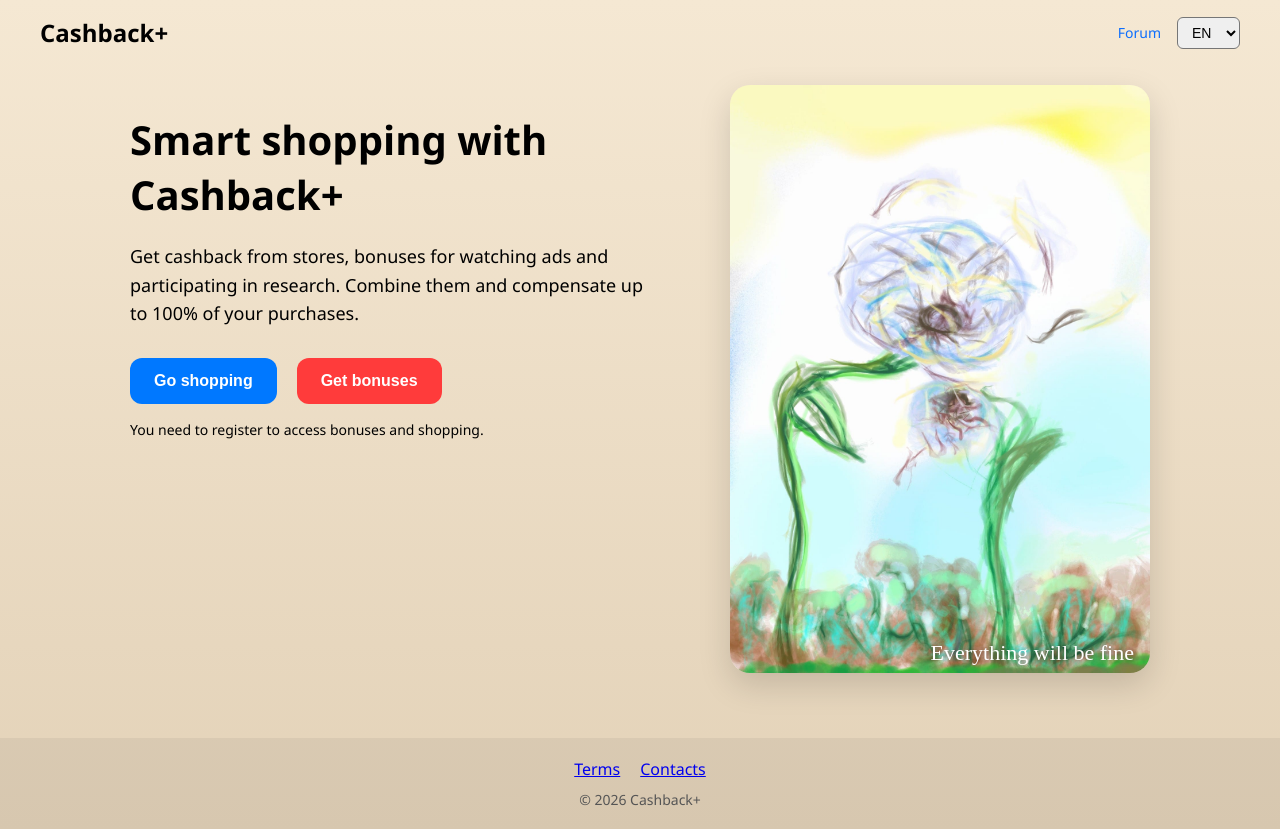
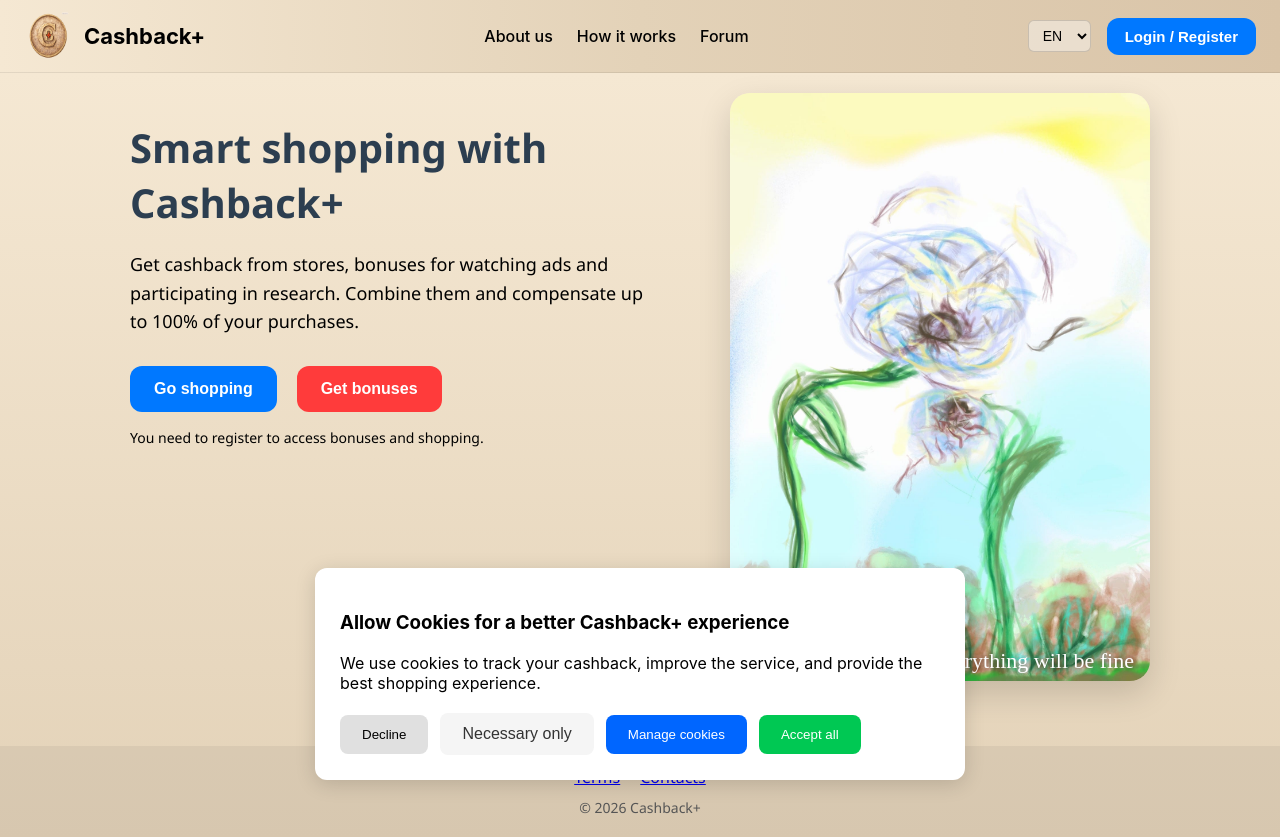
Before and after one commit to Avenirych/Cashback, a React (Create React App) app in the folder cashback-frontend/: page / in a window 1280 px wide. Built offline with nearby package versions, Linux system fonts and the light colour scheme.

Commit message:
Restore original header (spinning coin, About us, How it works, Forum, language switcher, login/avatar); fix language switcher; use original AboutUs/Services pages

```diff
--- a/cashback-frontend/src/App.tsx
+++ b/cashback-frontend/src/App.tsx
@@ -1,36 +1,63 @@
+import "./App.css";
 import { BrowserRouter, Routes, Route } from "react-router-dom";
 
+import { AuthProvider } from "./context/AuthContext";
+import { LanguageProvider, useLang } from "./context/LanguageContext";
+
+import Header from "./components/Header";
+import CookieConsent from "./components/CookieConsent";
+
 import Welcome from "./pages/Welcome";
+import AboutUs from "./pages/AboutUs";
+import Services from "./pages/Services";
+import Contacts from "./pages/Contacts";
+import TermsAndConditions from "./pages/TermsAndConditions";
+import Bonuses from "./pages/Bonuses";
+import BonusAds from "./pages/BonusAds";
+import BonusResearch from "./pages/BonusResearch";
+import Profile from "./pages/Profile";
 import TopicsPage from "./pages/TopicsPage";
 import Topic from "./pages/Topic";
 import Login from "./pages/Login";
 import Register from "./pages/Register";
-import HowItWorks from "./pages/HowItWorks";
-import About from "./pages/About";
-import { AuthProvider } from "./context/AuthContext";
-import { LangProvider, useLang } from "./context/LangContext";
 
 function AppRoutes() {
   const { lang, setLang } = useLang();
   const L = lang.toUpperCase();
 
   return (
+    <>
+      <Header />
+      <CookieConsent />
       <Routes>
         <Route path="/" element={<Welcome lang={L} />} />
+        <Route path="/welcome" element={<Welcome lang={L} />} />
+
+        <Route path="/about" element={<AboutUs lang={lang} />} />
+        <Route path="/services" element={<Services lang={lang} />} />
+        <Route path="/contacts" element={<Contacts lang={lang} />} />
+        <Route path="/terms" element={<TermsAndConditions />} />
+
+        <Route path="/bonuses" element={<Bonuses />} />
+        <Route path="/bonuses/ads" element={<BonusAds />} />
+        <Route path="/bonuses/research" element={<BonusResearch />} />
+        <Route path="/profile" element={<Profile />} />
+
         <Route path="/forum" element={<TopicsPage lang={L} onLangChange={setLang} />} />
         <Route path="/topic/:id" element={<Topic lang={L} onLangChange={setLang} />} />
+
         <Route path="/login" element={<Login lang={L} onLangChange={setLang} />} />
         <Route path="/register" element={<Register lang={L} onLangChange={setLang} />} />
-      <Route path="/how-it-works" element={<HowItWorks />} />
-      <Route path="/about" element={<About />} />
+
         <Route path="*" element={<Welcome lang={L} />} />
       </Routes>
+    </>
   );
 }
 
 function App() {
   return (
-    <LangProvider>
+    <LanguageProvider>
       <AuthProvider>
         <BrowserRouter
           future={{
@@ -41,7 +68,7 @@ function App() {
           <AppRoutes />
         </BrowserRouter>
       </AuthProvider>
-    </LangProvider>
+    </LanguageProvider>
   );
 }
 
--- a/cashback-frontend/src/components/Header.tsx
+++ b/cashback-frontend/src/components/Header.tsx
@@ -1,78 +1,147 @@
-import React from "react";
-import { Link } from "react-router-dom";
+import React, { useState } from "react";
+import { Link, useNavigate } from "react-router-dom";
+import Coint1 from "../assets/Coint1.png";
 import { useAuth } from "../context/AuthContext";
+import { useLang } from "../context/LanguageContext";
+import LanguageSwitcher from "./LanguageSwitcher";
+
+const labels: Record<string, Record<string, string>> = {
+  en: { about: "About us", how: "How it works", forum: "Forum", login: "Login / Register", profile: "Profile", logout: "Logout" },
+  ru: { about: "О нас", how: "Как это работает", forum: "Форум", login: "Вход / Регистрация", profile: "Профиль", logout: "Выйти" },
+  de: { about: "Über uns", how: "So funktioniert's", forum: "Forum", login: "Anmelden / Registrieren", profile: "Profil", logout: "Abmelden" },
+  fr: { about: "À propos", how: "Comment ça marche", forum: "Forum", login: "Connexion / Inscription", profile: "Profil", logout: "Déconnexion" },
+};
 
 export default function Header() {
   const { user, logout } = useAuth();
+  const { lang } = useLang();
+  const navigate = useNavigate();
+  const [menuOpen, setMenuOpen] = useState(false);
+  const t = labels[lang] ?? labels.en;
 
-  const initials =
-    user?.name
-      ?.split(" ")
-      .map((p) => p[0]?.toUpperCase())
-      .join("") || "U";
+  const handleLogout = () => {
+    logout();
+    setMenuOpen(false);
+    navigate("/");
+  };
 
-  const navLinkStyle = {
-    textDecoration: "none",
-    color: "inherit",
-    marginLeft: "20px",
-    fontSize: "14px",
-  };
+  const avatar =
+    user?.avatar_url ||
+    `https://ui-avatars.com/api/?name=${encodeURIComponent(user?.name || "U")}&background=0d6efd&color=fff`;
 
   return (
     <header
       style={{
+        width: "100%",
+        boxSizing: "border-box",
         display: "flex",
+        alignItems: "center",
         justifyContent: "space-between",
-        alignItems: "center",
-        padding: "16px 24px",
-        borderBottom: "1px solid #ddd",
-        backgroundColor: "#fff",
+        padding: "12px 24px",
+        background: "linear-gradient(90deg, #f5e8d3, #e3d2b8, #d9c4a8)",
+        borderBottom: "1px solid rgba(0,0,0,0.08)",
       }}
     >
-      <Link to="/" style={{ textDecoration: "none", color: "inherit" }}>
-        <h1 style={{ margin: 0, fontSize: "20px", fontWeight: 700 }}>Cashback+</h1>
+      {/* LOGO */}
+      <Link to="/" style={{ display: "flex", alignItems: "center", gap: "12px", textDecoration: "none" }}>
+        <img
+          src={Coint1}
+          alt="Cashback+ Logo"
+          className="coin-spin"
+          style={{ height: "48px", width: "48px", objectFit: "contain" }}
+        />
+        <span style={{ fontSize: "22px", fontWeight: 700, color: "var(--text, #000)" }}>Cashback+</span>
       </Link>
 
-      <nav style={{ display: "flex", alignItems: "center", gap: "0" }}>
-        <Link to="/how-it-works" style={navLinkStyle}>
-          How It Works
-        </Link>
-        <Link to="/about" style={navLinkStyle}>
-          About
-        </Link>
-        <Link to="/forum" style={navLinkStyle}>
-          Forum
-        </Link>
+      {/* NAVIGATION */}
+      <nav style={{ display: "flex", alignItems: "center", gap: "24px" }}>
+        <Link to="/about" style={navLinkStyle}>{t.about}</Link>
+        <Link to="/services" style={navLinkStyle}>{t.how}</Link>
+        <Link to="/forum" style={navLinkStyle}>{t.forum}</Link>
+      </nav>
 
-        {user ? (
-          <>
-            <span style={{ marginLeft: "20px" }}>Welcome, {user.name}!</span>
-            <button
-              onClick={logout}
+      {/* RIGHT PANEL */}
+      <div style={{ display: "flex", alignItems: "center", gap: "16px" }}>
+        <LanguageSwitcher />
+
+        {!user && (
+          <button
+            onClick={() => navigate("/login")}
+            style={{
+              padding: "10px 18px",
+              background: "#0078ff",
+              color: "white",
+              borderRadius: "12px",
+              border: "none",
+              cursor: "pointer",
+              fontSize: "15px",
+              fontWeight: 600,
+            }}
+          >
+            {t.login}
+          </button>
+        )}
+
+        {user && (
+          <div style={{ position: "relative" }}>
+            <img
+              src={avatar}
+              alt="avatar"
+              title={user.name}
+              onClick={() => setMenuOpen(!menuOpen)}
               style={{
-                marginLeft: "20px",
-                padding: "8px 16px",
-                backgroundColor: "#dc3545",
-                color: "white",
-                border: "none",
-                borderRadius: "4px",
+                width: "42px",
+                height: "42px",
+                borderRadius: "50%",
+                objectFit: "cover",
                 cursor: "pointer",
+                border: "2px solid rgba(255,255,255,0.7)",
               }}
-            >
-              Logout
-            </button>
-          </>
-        ) : (
-          <>
-            <Link to="/login" style={navLinkStyle}>
-              Login
-            </Link>
-            <Link to="/register" style={navLinkStyle}>
-              Register
-            </Link>
-          </>
+            />
+            {menuOpen && (
+              <div
+                style={{
+                  position: "absolute",
+                  top: "50px",
+                  right: 0,
+                  background: "white",
+                  color: "black",
+                  borderRadius: "10px",
+                  boxShadow: "0 4px 12px rgba(0,0,0,0.2)",
+                  padding: "10px",
+                  display: "flex",
+                  flexDirection: "column",
+                  gap: "10px",
+                  minWidth: "170px",
+                  zIndex: 100,
+                }}
+              >
+                <div style={{ fontWeight: 700 }}>{user.name}</div>
+                <div style={{ fontSize: "12px", color: "#666" }}>{user.email}</div>
+                <Link to="/profile" onClick={() => setMenuOpen(false)} style={menuLinkStyle}>{t.profile}</Link>
+                <button onClick={handleLogout} style={{ ...menuLinkStyle, background: "none", border: "none", textAlign: "left", cursor: "pointer" }}>
+                  {t.logout}
+                </button>
+              </div>
+            )}
+          </div>
         )}
-      </nav>
+      </div>
     </header>
   );
 }
+
+const navLinkStyle: React.CSSProperties = {
+  color: "var(--text, #000)",
+  textDecoration: "none",
+  fontSize: "16px",
+  fontWeight: 500,
+};
+
+const menuLinkStyle: React.CSSProperties = {
+  color: "black",
+  textDecoration: "none",
+  fontSize: "15px",
+  fontWeight: 500,
+  padding: "6px 4px",
+};
--- a/cashback-frontend/src/components/LanguageSwitcher.tsx
+++ b/cashback-frontend/src/components/LanguageSwitcher.tsx
@@ -1,5 +1,5 @@
 import React from "react";
-import { useLang } from "../context/LangContext";
+import { useLang } from "../context/LanguageContext";
 
 export default function LanguageSwitcher() {
   const { lang, setLang } = useLang();
@@ -13,6 +13,8 @@ export default function LanguageSwitcher() {
         borderRadius: "6px",
         fontSize: "14px",
         cursor: "pointer",
+        background: "rgba(255,255,255,0.4)",
+        border: "1px solid rgba(0,0,0,0.15)",
       }}
     >
       <option value="en">EN</option>
--- /dev/null
+++ b/cashback-frontend/src/context/LanguageContext.tsx
@@ -0,0 +1,31 @@
+import React, { createContext, useContext, useState } from "react";
+
+interface LanguageContextType {
+  lang: string; // "en" | "ru" | "de" | "fr"
+  setLang: (lang: string) => void;
+}
+
+const LanguageContext = createContext<LanguageContextType>({
+  lang: "en",
+  setLang: () => {},
+});
+
+export const LanguageProvider = ({ children }: { children: React.ReactNode }) => {
+  const [lang, setLangState] = useState<string>(
+    () => (localStorage.getItem("lang") || "en").toLowerCase()
+  );
+
+  const setLang = (newLang: string) => {
+    const normalized = newLang.toLowerCase();
+    setLangState(normalized);
+    localStorage.setItem("lang", normalized);
+  };
+
+  return (
+    <LanguageContext.Provider value={{ lang, setLang }}>
+      {children}
+    </LanguageContext.Provider>
+  );
+};
+
+export const useLang = () => useContext(LanguageContext);
--- a/cashback-frontend/src/pages/Welcome.tsx
+++ b/cashback-frontend/src/pages/Welcome.tsx
@@ -1,8 +1,7 @@
 import React from "react";
 import Footer from "../components/Footer";
-import LanguageSwitcher from "../components/LanguageSwitcher";
 import { useAuth } from "../context/AuthContext";
-import { useNavigate, Link } from "react-router-dom";
+import { useNavigate } from "react-router-dom";
 import { translations } from "../i18n";
 
 interface WelcomeProps {
@@ -29,7 +28,7 @@ export default function Welcome({ lang }: WelcomeProps) {
   return (
     <div
       style={{
-        minHeight: "100vh",
+        minHeight: "calc(100vh - 72px)",
         display: "flex",
         flexDirection: "column",
         background: "linear-gradient(to bottom, #f5e8d3, #e3d2b8)",
@@ -37,25 +36,6 @@ export default function Welcome({ lang }: WelcomeProps) {
         fontFamily: "Segoe UI, system-ui, sans-serif",
       }}
     >
-      <div
-        style={{
-          display: "flex",
-          justifyContent: "space-between",
-          alignItems: "center",
-          padding: "16px 40px",
-        }}
-      >
-        <div style={{ display: "flex", alignItems: "center", gap: "12px" }}>
-          <span style={{ fontSize: "24px", fontWeight: 700 }}>Cashback+</span>
-        </div>
-        <div style={{ display: "flex", alignItems: "center", gap: "16px" }}>
-          <Link to="/forum" style={{ color: "#0d6efd", textDecoration: "none", fontSize: "14px" }}>
-            Forum
-          </Link>
-          <LanguageSwitcher />
-        </div>
-      </div>
-
       <main
         style={{
           flex: 1,
@@ -78,45 +58,21 @@ export default function Welcome({ lang }: WelcomeProps) {
           <div style={{ display: "flex", gap: "20px" }}>
             <button
               onClick={goToShopping}
-              style={{
-                padding: "14px 24px",
-                background: "#0078ff",
-                color: "white",
-                borderRadius: "12px",
-                border: "none",
-                cursor: "pointer",
-                fontSize: "16px",
-                fontWeight: 600,
-              }}
+              style={{ padding: "14px 24px", background: "#0078ff", color: "white", borderRadius: "12px", border: "none", cursor: "pointer", fontSize: "16px", fontWeight: 600 }}
             >
               {t.goShopping ?? "Go shopping"}
             </button>
 
             <button
               onClick={goToBonuses}
-              style={{
-                padding: "14px 24px",
-                background: "#ff3b3b",
-                color: "white",
-                borderRadius: "12px",
-                border: "none",
-                cursor: "pointer",
-                fontSize: "16px",
-                fontWeight: 600,
-              }}
+              style={{ padding: "14px 24px", background: "#ff3b3b", color: "white", borderRadius: "12px", border: "none", cursor: "pointer", fontSize: "16px", fontWeight: 600 }}
             >
               {t.getBonuses ?? "Get bonuses"}
             </button>
           </div>
 
           {!isAuth && (
-            <p
-              style={{
-                marginTop: "16px",
-                fontSize: "14px",
-                color: "var(--text-secondary)",
-              }}
-            >
+            <p style={{ marginTop: "16px", fontSize: "14px", color: "var(--text-secondary)" }}>
               {t.needRegister ?? "Please register to continue"}
             </p>
           )}
@@ -126,12 +82,7 @@ export default function Welcome({ lang }: WelcomeProps) {
           <img
             src="/assets/Oduvanchiki.jpeg"
             alt="Oduvanchiki"
-            style={{
-              width: "100%",
-              borderRadius: "20px",
-              boxShadow: "0 12px 32px rgba(0,0,0,0.15)",
-              objectFit: "cover",
-            }}
+            style={{ width: "100%", borderRadius: "20px", boxShadow: "0 12px 32px rgba(0,0,0,0.15)", objectFit: "cover" }}
           />
 
           <div
```
Lines whose indentation alone changed are shown as unchanged.
